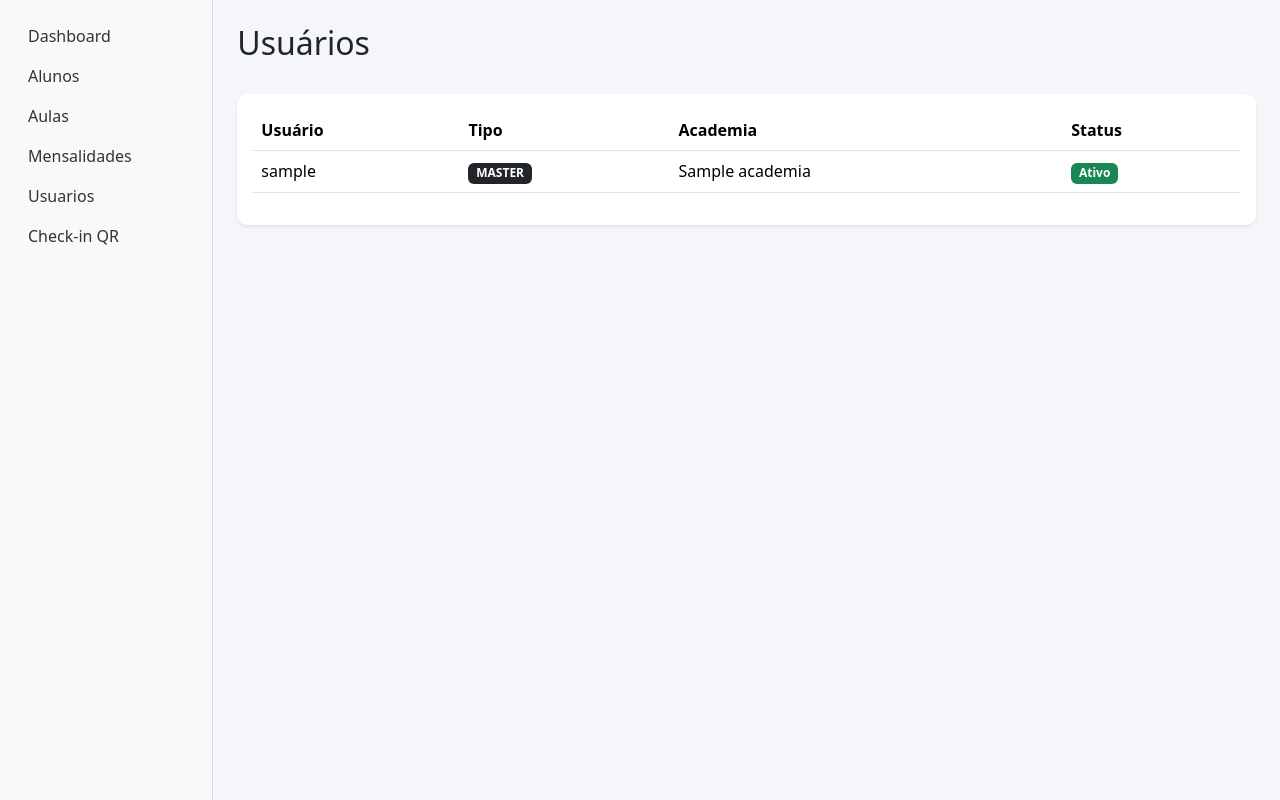
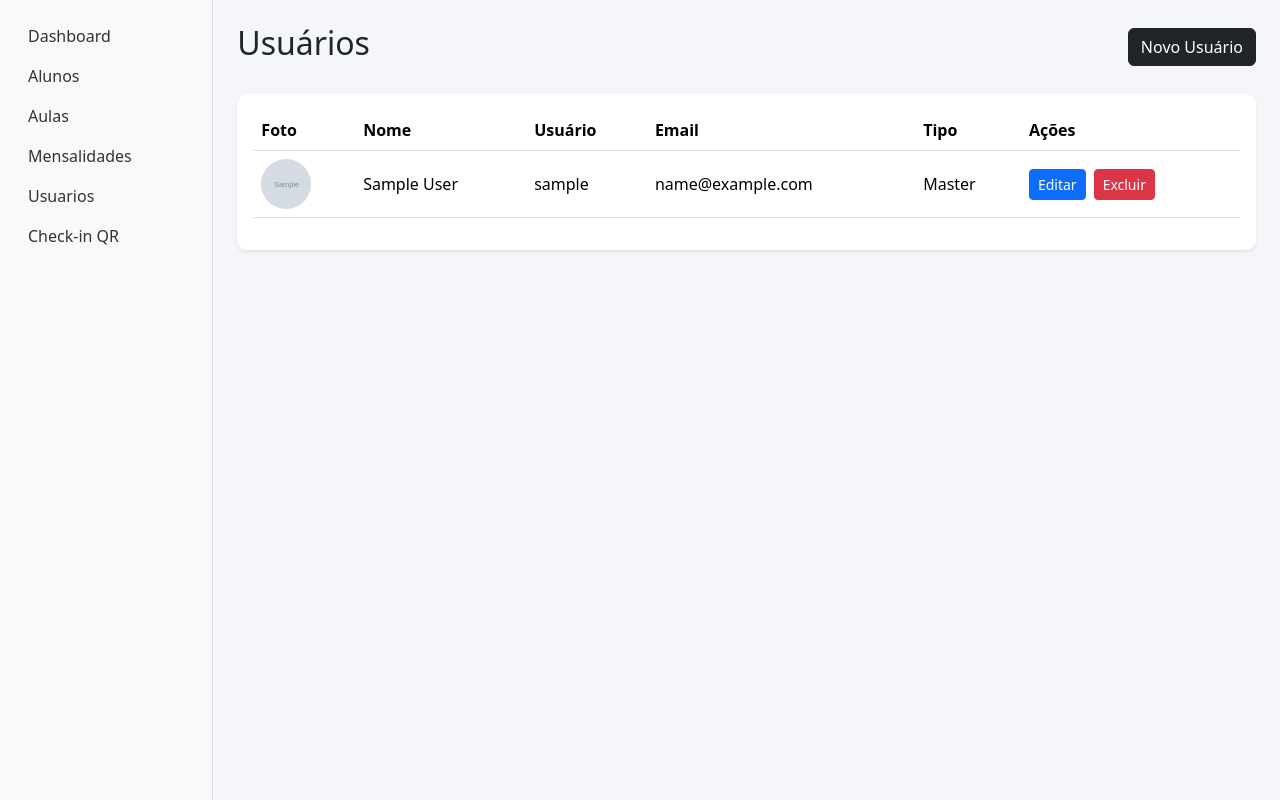
Before and after one commit to Aleleonel/dojosystem_v2, a Django app: page /usuarios/ in a window 1280 px wide. Shown: the part 56-856 px from the top of the page. Run offline with Django 5.2, Linux system fonts and the light colour scheme; a user stored in the database is signed in; tables that the repository leaves empty hold one stand-in row (values such as "Sample post"); grey boxes marked "Sample" are stand-in pictures.

Commit message:
criar, editar e excluir usuarios

```diff
--- a/templates/usuarios/lista.html
+++ b/templates/usuarios/lista.html
@@ -8,21 +8,35 @@
         Usuários
     </h2>
 
+    {% if request.user.tipo_usuario == 'MASTER' or request.user.tipo_usuario == 'ADMIN' %}
+
+    <a href="{% url 'criar_usuario' %}" class="btn btn-dark">
+        Novo Usuário
+    </a>
+
+    {% endif %}
+
 </div>
 
 <div class="card shadow-sm">
 
     <div class="card-body">
 
+        <div class="table-responsive">
+
             <table class="table table-hover align-middle">
 
                 <thead>
 
                     <tr>
+
+                        <th>Foto</th>
+                        <th>Nome</th>
                         <th>Usuário</th>
+                        <th>Email</th>
                         <th>Tipo</th>
-                    <th>Academia</th>
-                    <th>Status</th>
+                        <th>Ações</th>
+
                     </tr>
 
                 </thead>
@@ -34,36 +48,65 @@
                     <tr>
 
                         <td>
-                        {{ usuario.username }}
+
+                            {% if usuario.foto %}
+
+                            <img src="{{ usuario.foto.url }}" width="50" height="50"
+                                class="rounded-circle object-fit-cover">
+
+                            {% else %}
+
+                            -
+
+                            {% endif %}
+
                         </td>
 
                         <td>
 
-                        <span class="badge bg-dark">
-                            {{ usuario.tipo_usuario }}
-                        </span>
+                            {{ usuario.first_name }} {{ usuario.last_name }}
 
                         </td>
 
                         <td>
-                        {{ usuario.academia }}
+
+                            {{ usuario.username }}
+
                         </td>
 
                         <td>
 
-                        {% if usuario.is_active %}
+                            {{ usuario.email }}
 
-                        <span class="badge bg-success">
-                            Ativo
-                        </span>
+                        </td>
 
-                        {% else %}
+                        <td>
 
-                        <span class="badge bg-danger">
-                            Inativo
-                        </span>
+                            {{ usuario.get_tipo_usuario_display }}
+
+                        </td>
+
+                        <td>
+
+                            <div class="d-flex gap-2">
+
+                                <a href="{% url 'editar_usuario' usuario.id %}" class="btn btn-sm btn-primary">
+
+                                    Editar
+
+                                </a>
+
+                                {% if request.user.tipo_usuario == 'MASTER' %}
+
+                                <a href="{% url 'excluir_usuario' usuario.id %}" class="btn btn-sm btn-danger">
+
+                                    Excluir
+
+                                </a>
 
                                 {% endif %}
+
+                            </div>
 
                         </td>
 
@@ -73,7 +116,7 @@
 
                     <tr>
 
-                    <td colspan="4" class="text-center">
+                        <td colspan="6" class="text-center">
 
                             Nenhum usuário encontrado.
 
@@ -91,4 +134,6 @@
 
     </div>
 
+</div>
+
 {% endblock %}
--- a/usuarios/urls.py
+++ b/usuarios/urls.py
@@ -1,7 +1,11 @@
 from django.urls import path
 
-from .views import lista_usuarios
-
+from .views import (
+    lista_usuarios,
+    criar_usuario,
+    editar_usuario,
+    excluir_usuario,
+)
 
 urlpatterns = [
 
@@ -11,4 +15,22 @@ urlpatterns = [
         name='lista_usuarios'
     ),
 
+    path(
+        'novo/',
+        criar_usuario,
+        name='criar_usuario'
+    ),
+
+    path(
+        'editar/<int:pk>/',
+        editar_usuario,
+        name='editar_usuario'
+    ),
+
+    path(
+        'excluir/<int:pk>/',
+        excluir_usuario,
+        name='excluir_usuario'
+    ),
+
 ]
--- a/usuarios/views.py
+++ b/usuarios/views.py
@@ -1,12 +1,21 @@
 from django.shortcuts import render
+from django.shortcuts import redirect
+from django.shortcuts import get_object_or_404
 
 from django.contrib.auth.decorators import login_required
 
 from accounts.models import User
 
+from .forms import UsuarioForm
+
 
 @login_required
 def lista_usuarios(request):
+
+    # PROFESSOR não acessa usuários
+
+    if request.user.tipo_usuario == 'PROFESSOR':
+        return redirect('dashboard')
 
     usuarios = User.objects.filter(
         academia=request.user.academia
@@ -21,3 +30,106 @@ def lista_usuarios(request):
         'usuarios/lista.html',
         context
     )
+
+
+@login_required
+def criar_usuario(request):
+
+    # PROFESSOR bloqueado
+
+    if request.user.tipo_usuario == 'PROFESSOR':
+        return redirect('dashboard')
+
+    form = UsuarioForm(
+        request.POST or None,
+        request.FILES or None,
+        usuario_logado=request.user
+    )
+
+    if form.is_valid():
+
+        usuario = form.save(commit=False)
+
+        # força academia do usuário logado
+
+        usuario.academia = request.user.academia
+
+        usuario.save()
+
+        return redirect('lista_usuarios')
+
+    context = {
+        'form': form
+    }
+
+    return render(
+        request,
+        'usuarios/form.html',
+        context
+    )
+
+
+@login_required
+def editar_usuario(request, pk):
+
+    # PROFESSOR bloqueado
+
+    if request.user.tipo_usuario == 'PROFESSOR':
+        return redirect('dashboard')
+
+    usuario = get_object_or_404(
+        User,
+        pk=pk,
+        academia=request.user.academia
+    )
+
+    form = UsuarioForm(
+        request.POST or None,
+        request.FILES or None,
+        instance=usuario,
+        usuario_logado=request.user
+    )
+
+    if form.is_valid():
+
+        usuario = form.save(commit=False)
+
+        usuario.academia = request.user.academia
+
+        usuario.save()
+
+        return redirect('lista_usuarios')
+
+    context = {
+        'form': form
+    }
+
+    return render(
+        request,
+        'usuarios/form.html',
+        context
+    )
+
+
+@login_required
+def excluir_usuario(request, pk):
+
+    # apenas MASTER pode excluir
+
+    if request.user.tipo_usuario != 'MASTER':
+        return redirect('dashboard')
+
+    usuario = get_object_or_404(
+        User,
+        pk=pk,
+        academia=request.user.academia
+    )
+
+    # evita excluir a si próprio
+
+    if usuario == request.user:
+        return redirect('lista_usuarios')
+
+    usuario.delete()
+
+    return redirect('lista_usuarios')
```
Also changed, not shown: templates/usuarios/form.html (added, +169 -0 lines), usuarios/forms.py (added, +107 -0 lines). Lines whose indentation alone changed are shown as unchanged.
